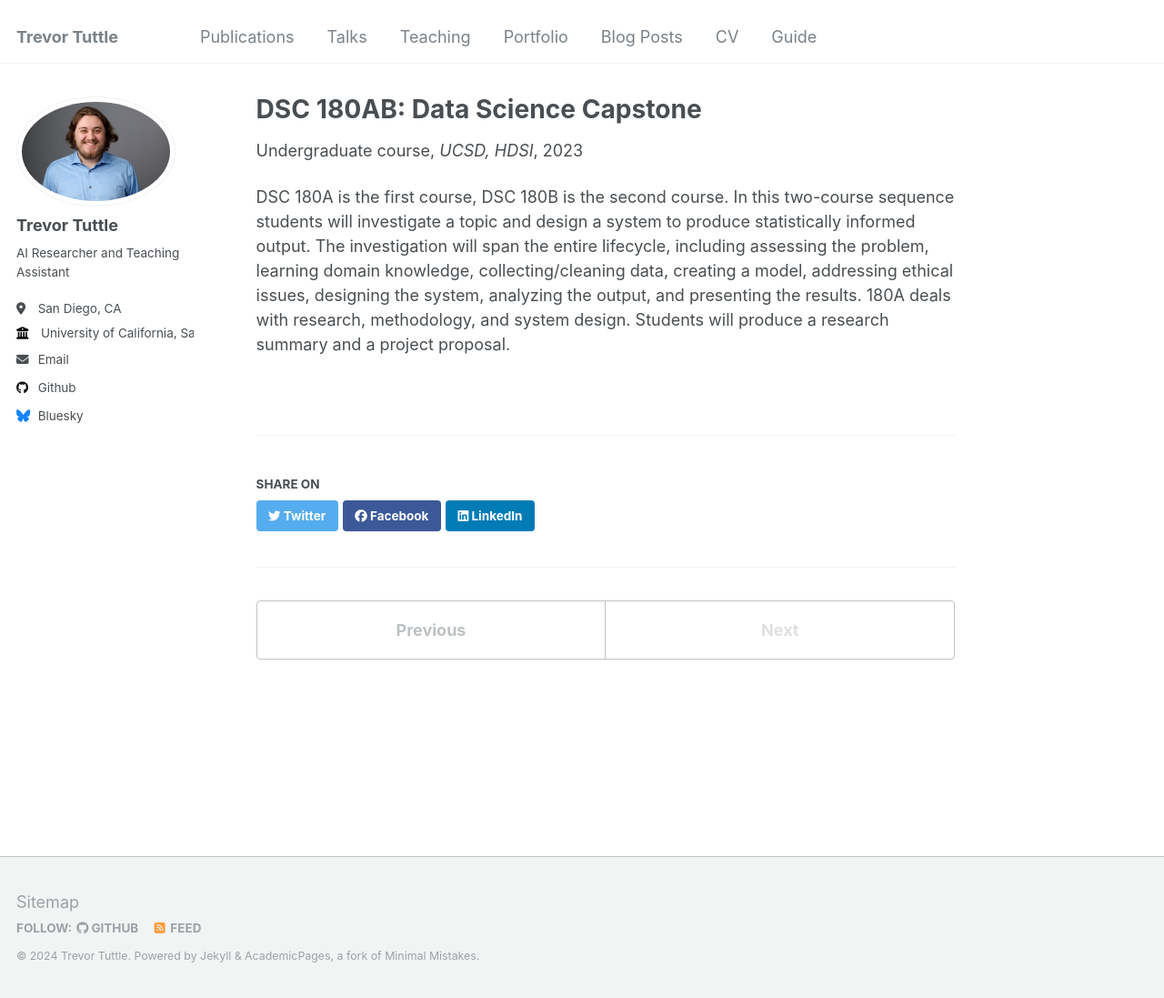
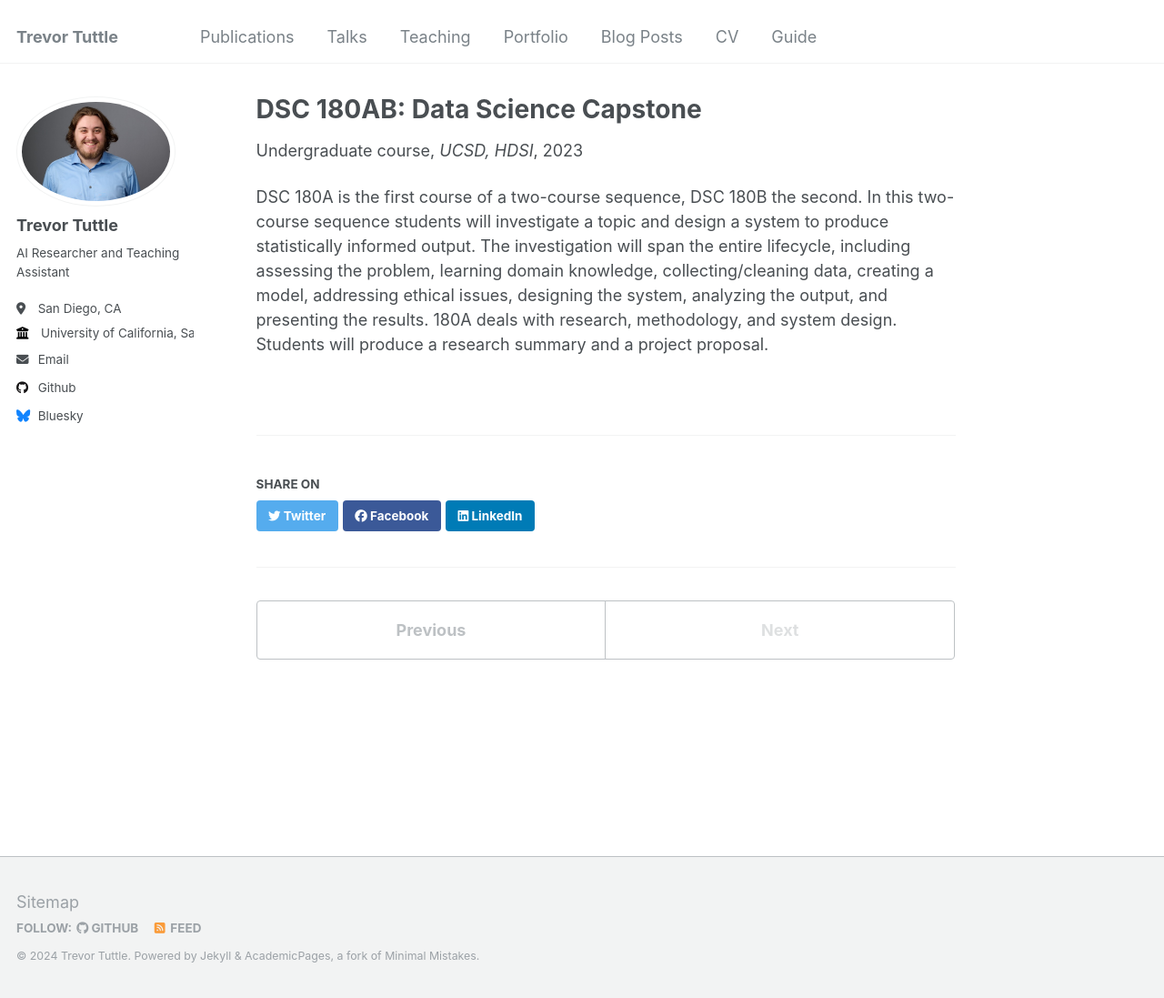
Before and after one commit to tjtuttle/tjtuttle.github.io, a Jekyll site: the page built from _teaching/dsc180ab.md, in a window 1280 px wide and 1097 px high. Shown: the whole window at 91% size. Built offline with Jekyll 4.4.1, drawn with Linux system fonts in a browser that asks for light colours.

Commit message:
Update dsc180ab.md

```diff
--- a/_teaching/dsc180ab.md
+++ b/_teaching/dsc180ab.md
@@ -8,4 +8,4 @@ date: 2023-09-25
 location: "San Diego, CA"
 ---
 
-DSC 180A is the first course, DSC 180B is the second course. In this two-course sequence students will investigate a topic and design a system to produce statistically informed output. The investigation will span the entire lifecycle, including assessing the problem, learning domain knowledge, collecting/cleaning data, creating a model, addressing ethical issues, designing the system, analyzing the output, and presenting the results. 180A deals with research, methodology, and system design. Students will produce a research summary and a project proposal.
+DSC 180A is the first course of a two-course sequence, DSC 180B the second. In this two-course sequence students will investigate a topic and design a system to produce statistically informed output. The investigation will span the entire lifecycle, including assessing the problem, learning domain knowledge, collecting/cleaning data, creating a model, addressing ethical issues, designing the system, analyzing the output, and presenting the results. 180A deals with research, methodology, and system design. Students will produce a research summary and a project proposal.
```
